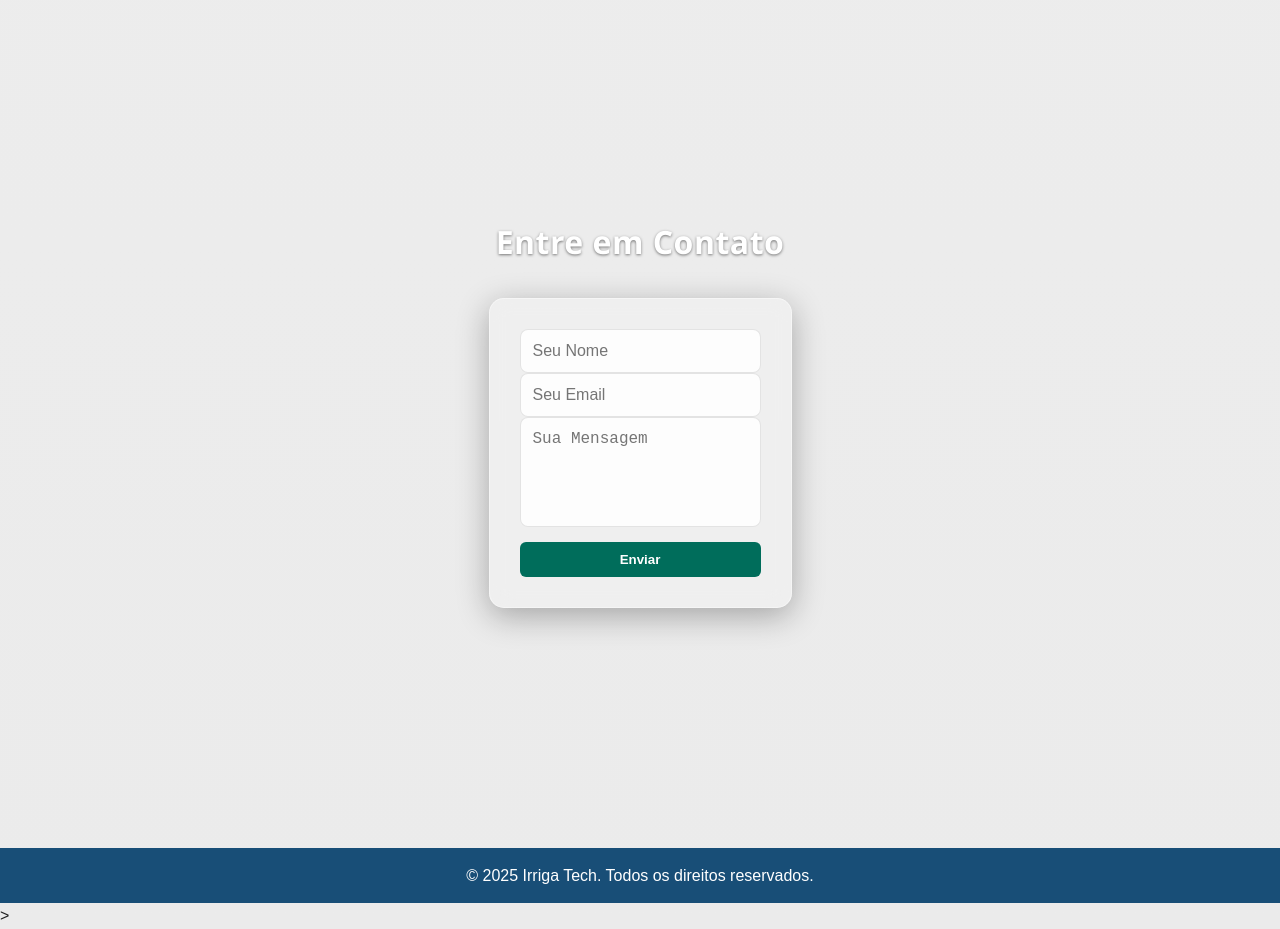
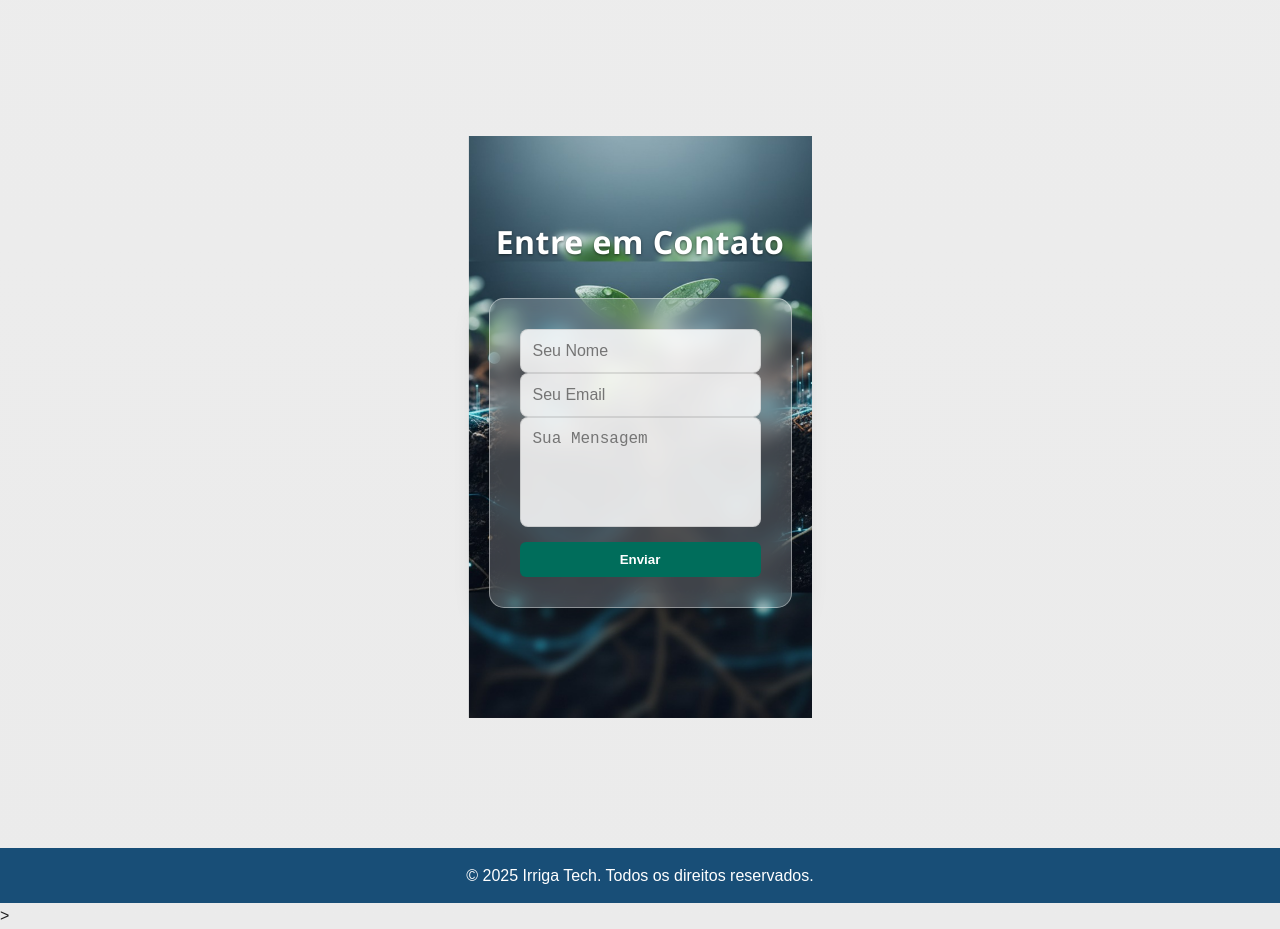
Before and after one commit to aryannebbr/Irriga-Tech, a plain HTML site: page index.html in a window 1280 px wide. Shown: the part 5940-6869 px from the top of the page. Drawn offline with Linux system fonts and the light colour scheme.

Commit message:
atualizar

```diff
--- a/style.css
+++ b/style.css
@@ -531,7 +531,7 @@ form button:hover {
 
 /*--- aparencia do fomulario ---*/
 #contato {
-  background: url(foto-da-empresa.jpeg) no-repeat center center/cover;
+  background: url(img-formulario.png) no-repeat center center/cover;
   padding: 80px 20px;
   position: relative;
   text-align: center;
```
